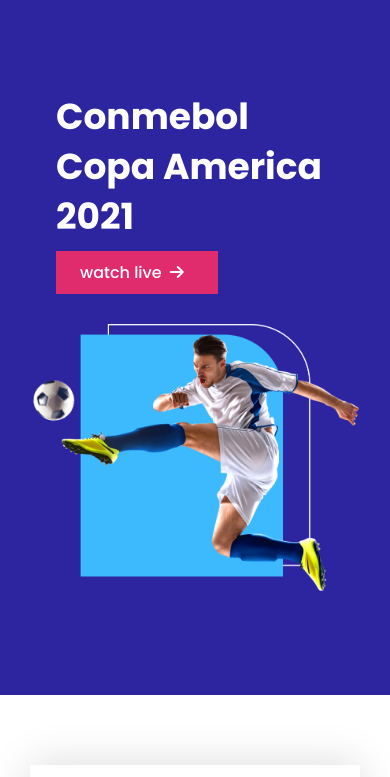
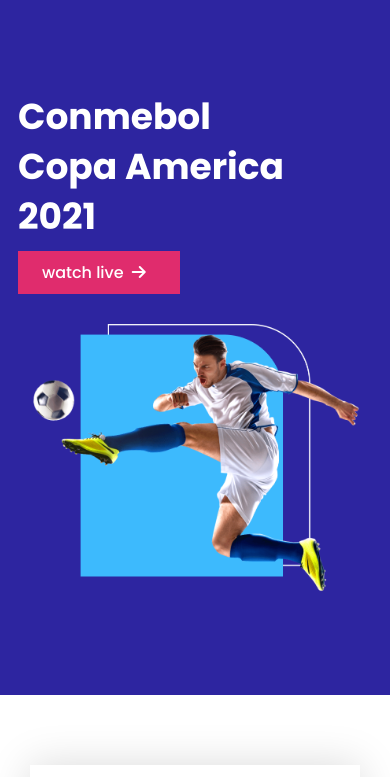
Before and after one commit to mhasancy/football-live, a plain HTML site: page index.html in a window 390 px wide. Shown: the top 777 px of the page. Drawn offline with Linux system fonts and the light colour scheme.

Commit message:
adjust mob resp banner pic title

```diff
--- a/style.css
+++ b/style.css
@@ -316,7 +316,7 @@
   }
   .banner-info {
     display: block;
-    margin: 0 auto;
+    margin: 0 18px;
     display: block;
     align-items: left;
     height: 212px;
```
